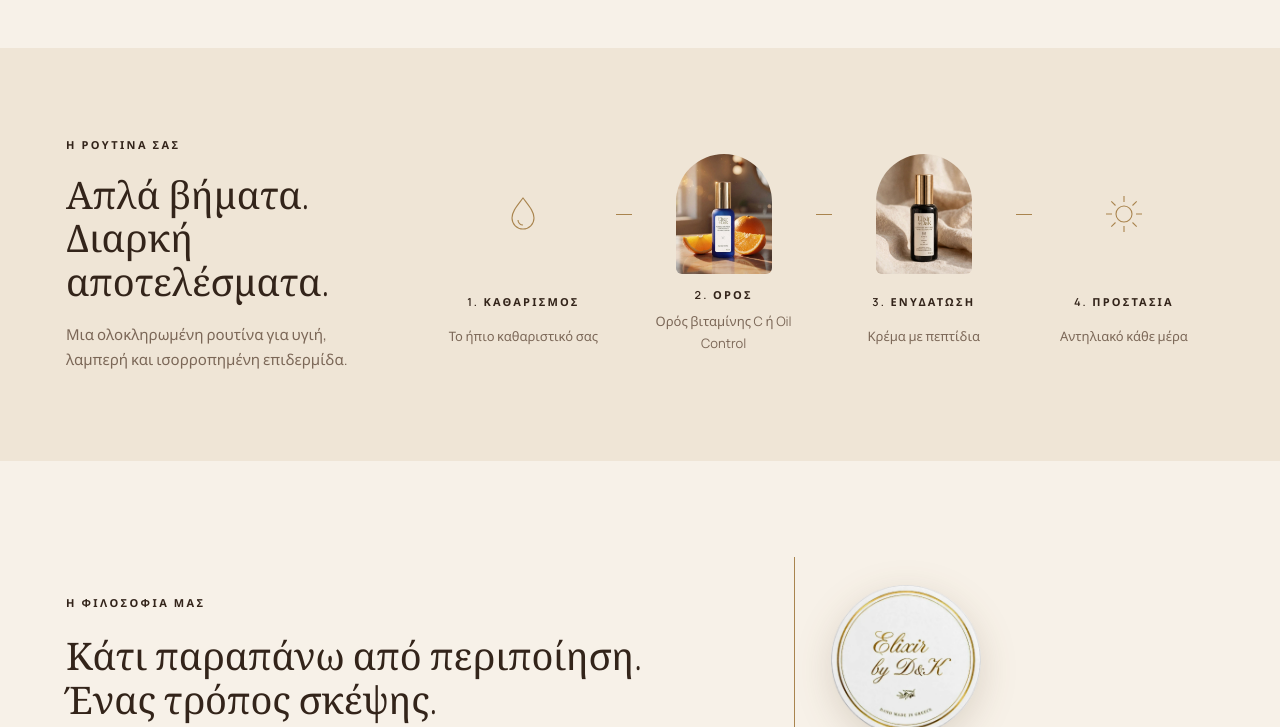
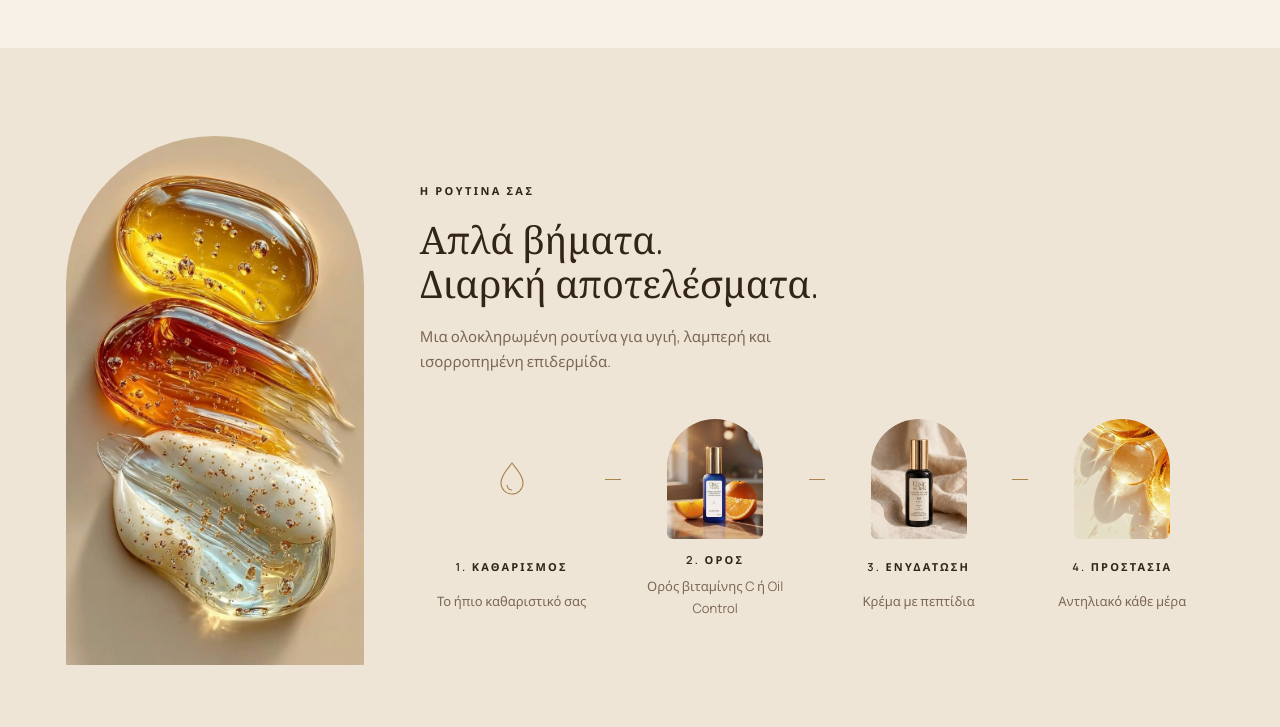
Before and after one commit to thomasagg/elixir-by-dk, a plain HTML site: page index.html in a window 1280 px wide. Shown: the part 4480-5207 px from the top of the page. Drawn offline with Linux system fonts and the light colour scheme.

Commit message:
Add texture photo to the routine section and sun photo to the sunscreen step

```diff
--- a/index.html
+++ b/index.html
@@ -393,13 +393,20 @@
 
   /* ritual */
   .ritual { background: var(--sand); padding-block: 88px; }
+  /* tall texture photo on the left, intro and steps stacked on the right */
   .ritual-row {
     display: grid;
-    grid-template-columns: minmax(0, 0.9fr) minmax(0, 2.2fr);
-    gap: 48px;
+    grid-template-columns: minmax(0, 0.75fr) minmax(0, 2fr);
+    grid-template-areas: "img intro" "img steps";
+    column-gap: 56px;
+    row-gap: 44px;
     align-items: center;
   }
-  .ritual-intro { display: grid; gap: 18px; }
+  .ritual-img { grid-area: img; margin: 0; }
+  /* arch top, same shape as the small step photos */
+  .ritual-img img { width: 100%; aspect-ratio: 736 / 1308; object-fit: cover; border-radius: 999px 999px 8px 8px; }
+  .ritual-intro { grid-area: intro; align-self: end; display: grid; gap: 18px; }
+  .ritual .steps { grid-area: steps; align-self: start; }
   .steps {
     list-style: none;
     margin: 0;
@@ -478,6 +485,8 @@
     .ingredients-row, .ritual-row, .philosophy-row, .contact-row { grid-template-columns: minmax(0, 1fr); }
     .bak-lists { grid-template-columns: minmax(0, 1fr); gap: 36px; }
     .why { grid-template-columns: minmax(0, 1fr); gap: 28px; }
+    .ritual-row { grid-template-areas: "intro" "img" "steps"; row-gap: 36px; }
+    .ritual-img { width: min(280px, 70%); justify-self: center; }
     .why-list { grid-template-columns: repeat(2, minmax(0, 1fr)); }
     .steps { grid-template-columns: repeat(2, minmax(0, 1fr)); row-gap: 36px; }
     .step::after { display: none; }
@@ -769,6 +778,9 @@
 
   <section class="ritual" id="ritual">
     <div class="wrap ritual-row">
+      <figure class="ritual-img">
+        <img src="img/textures-trio.jpg" alt="Three textures side by side: golden serum, amber serum and a rich cream" loading="lazy">
+      </figure>
       <div class="ritual-intro">
         <p class="eyebrow" data-i18n="riEyebrow">Your skincare ritual</p>
         <h2 data-i18n="riTitle">Simple steps.<br>Lasting results.</h2>
@@ -791,7 +803,7 @@
           <p data-i18n="s3Text">Peptide Anti-Age Cream</p>
         </li>
         <li class="step">
-          <div class="step-visual"><svg viewBox="0 0 44 44" fill="none" stroke="currentColor" stroke-width="1.1"><circle cx="22" cy="22" r="8"/><path d="M22 4v6M22 34v6M4 22h6M34 22h6M9.3 9.3l4.2 4.2M30.5 30.5l4.2 4.2M9.3 34.7l4.2-4.2M30.5 13.5l4.2-4.2"/></svg></div>
+          <div class="step-visual"><img src="img/sun-drops.jpg" alt="" loading="lazy"></div>
           <h3 data-i18n="s4Title">Protect</h3>
           <p data-i18n="s4Text">Daily sunscreen</p>
         </li>
```
Also changed, not shown: img/sun-drops.jpg (added), img/textures-trio.jpg (added).
